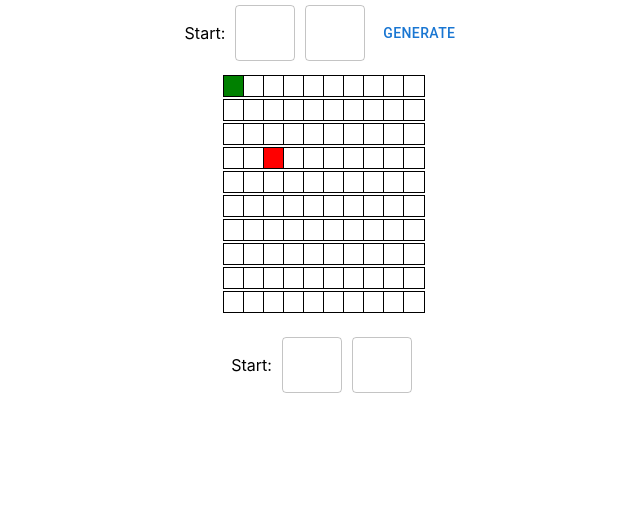
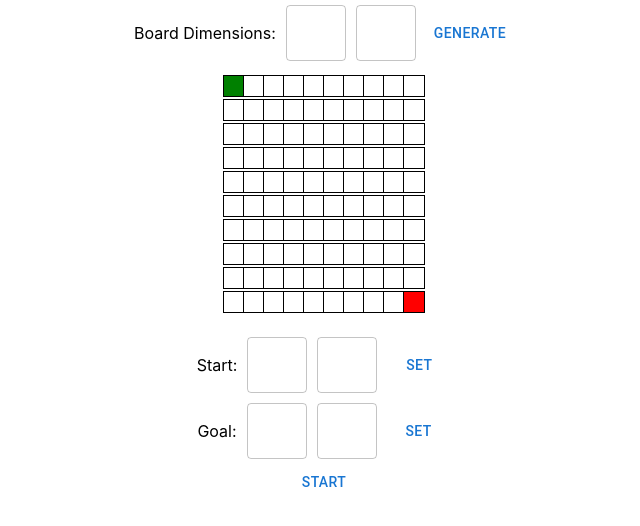
Before and after one commit to vmehrotra50/ai-algorithm-visualizer, a React (Create React App) app: page / in a window 1280 px wide. Shown: the top 526 px of the page, without its empty margins (316-956 px from the left). Built offline with nearby package versions, Linux system fonts and the light colour scheme.

Commit message:
add cutomizing UI functionality

```diff
--- a/src/components/Graph.js
+++ b/src/components/Graph.js
@@ -1,5 +1,6 @@
 import React, { useState, useEffect } from 'react';
 import { dfsStep } from '../algorithms/search';
+import { GraphAlgorithmsView } from '../views/GraphAlgorithms';
 
 export const NODE_TYPES = {
     UNVISITED: "white",
@@ -42,6 +43,25 @@ export default function Graph(props){
 
     const [isAlgorithmRunning, setAlgorithmRunning] = useState(false);
 
+    const initiateDfs = () => {
+        let visited = new Set();
+        let stack = new Array();
+        setAlgorithmRunning(true);
+        stack.push(start)
+
+        const interval = setInterval(() => {
+            let finished = dfsStep(visited, stack, graph, setGraph, start, goal);
+            console.log(stack)
+
+            if (finished) {
+                setAlgorithmRunning(false);
+                clearInterval(interval);
+            }
+        }, 1000);
+    }
+
+    const algoMap = new Map([["DFS", initiateDfs]]);
+
     let blank_grid = new Array(graphDim.height);
 
     for (let i = 0; i < graphDim.height; i++) {
@@ -82,25 +102,26 @@ export default function Graph(props){
             width: props.width,
             height: props.height
         });
-        resetBoardState();
+        setStart({
+            x: props.start_x,
+            y: props.start_y
+        })
+        setGoal({
+            x: props.goal_x,
+            y: props.goal_y
+        })
+
+        if (props.runAlgo) {
+            algoMap.get(props.algo)();
+        }
+
     }, [props]);
 
-    const initiateDfs = () => {
-        let visited = new Set();
-        let stack = new Array();
-        setAlgorithmRunning(true);
-        stack.push(start)
+    useEffect(() => {
+        resetBoardState();
+    }, [graphDim, start, goal])
 
-        const interval = setInterval(() => {
-            let finished = dfsStep(visited, stack, graph, setGraph, start, goal);
-            console.log(stack)
 
-            if (finished) {
-                setAlgorithmRunning(false);
-                clearInterval(interval);
-            }
-        }, 1000);
-    }
 
     return (
         <>
--- a/src/views/GraphAlgorithms.js
+++ b/src/views/GraphAlgorithms.js
@@ -1,6 +1,7 @@
 import React, { useState } from "react";
 import { Text, TextField, Button } from "@mui/material";
 import Graph from "../components/Graph";
+
 
 export function GraphAlgorithmsView() {
     const [graphWidth, setGraphWidth] = useState(10);
@@ -9,14 +10,20 @@ export function GraphAlgorithmsView() {
     const [startY, setStartY] = useState(0);
     const [goalX, setGoalX] = useState(9);
     const [goalY, setGoalY] = useState(9);
+    const [initiateAlgo, setInitiateAlgo] = useState(false);
+    const [algo, setAlgo] = useState("DFS");
 
     let width = graphWidth;
     let height = graphHeight;
+    let goal_x = goalX;
+    let goal_y = goalY;
+    let start_x = startX;
+    let start_y = startY;
 
     return (
-        <div>
+        <div style={{}}>
             <div style={{ display: "flex", flexDirection: "row", justifyContent: 'center', marginBottom: 10 }}>
-                <p style={{marginRight: 5, marginTop: 'auto', marginBottom: 'auto'}}>Start:</p>
+                <p style={{marginRight: 5, marginTop: 'auto', marginBottom: 'auto'}}>Board Dimensions:</p>
                 <TextField style={{margin: 5, width: 60}} onChange={(e) => width = e.target.value} />
                 <TextField style={{margin: 5, width: 60}} onChange={(e) => height = e.target.value} />
                 <Button style={{marginLeft: 5}} onClick={() => {
@@ -24,12 +31,26 @@ export function GraphAlgorithmsView() {
                     setGraphWidth(width);
                 }}>Generate</Button>
             </div>
-            <Graph height={graphHeight} width={graphWidth} start_x={0} start_y={0} goal_x={2} goal_y={3} />
+            <Graph height={graphHeight} width={graphWidth} start_x={startX} start_y={startY} goal_x={goalX} goal_y={goalY} runAlgo={initiateAlgo} algo={algo} />
             <div style={{ display: "flex", flexDirection: "row", justifyContent: 'center' }}>
                 <p style={{marginRight: 5, marginTop: 'auto', marginBottom: 'auto'}}>Start:</p>
-                <TextField style={{margin: 5, width: 60}} />
-                <TextField style={{margin: 5, width: 60}} />
+                <TextField style={{margin: 5, width: 60}} onChange={(e) => start_x = e.target.value} />
+                <TextField style={{margin: 5, width: 60}} onChange={(e) => start_y = e.target.value} />
+                <Button style={{marginLeft: 5}} onClick={() => {
+                    setStartX(start_x);
+                    setStartY(start_y);
+                }}>Set</Button>
             </div>
+            <div style={{ display: "flex", flexDirection: "row", justifyContent: 'center' }}>
+                <p style={{marginRight: 5, marginTop: 'auto', marginBottom: 'auto'}}>Goal:</p>
+                <TextField style={{margin: 5, width: 60}} onChange={(e) => goal_x = e.target.value} />
+                <TextField style={{margin: 5, width: 60}} onChange={(e) => goal_y = e.target.value} />
+                <Button style={{marginLeft: 5}} onClick={() => {
+                    setGoalX(goal_x);
+                    setGoalY(goal_y);
+                }}>Set</Button>
+            </div>
+            <Button onClick={() => setInitiateAlgo(true)}>Start</Button>
         </div>
     )
 }
```
